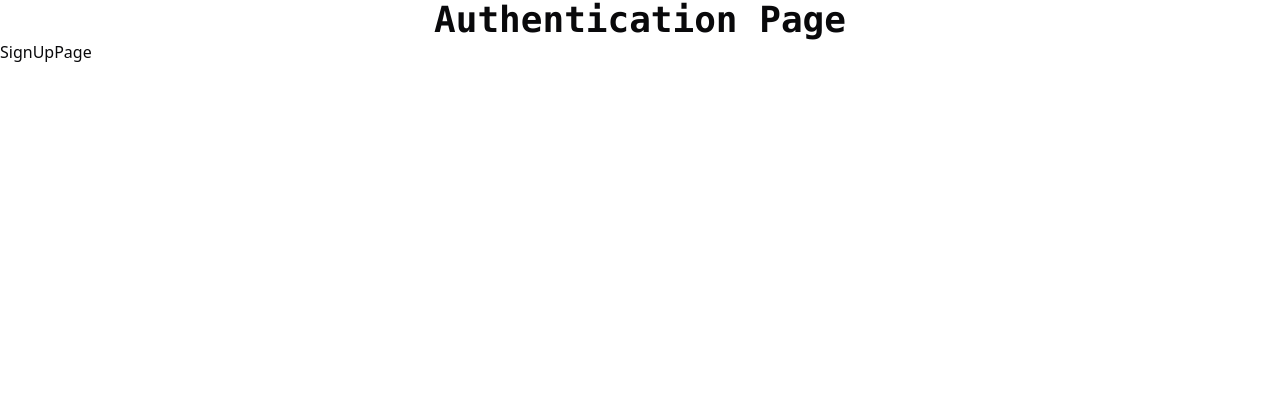
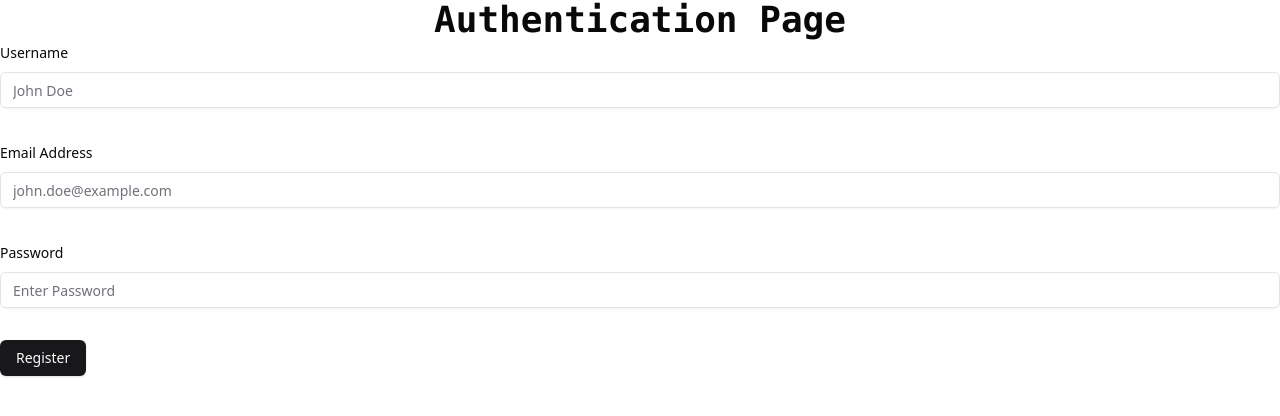
Before and after one commit to eedu7/ByteBlog, a Next.js app in the folder frontend/: page /sign-up in a window 1280 px wide. Shown: the top 416 px of the page. Built offline with nearby package versions, Linux system fonts and the light colour scheme.

Commit message:
MODIFY: modify and fixed the code, added the button to the register form

```diff
--- a/frontend/src/app/(auth)/sign-up/SignUpForm.tsx
+++ b/frontend/src/app/(auth)/sign-up/SignUpForm.tsx
@@ -1,3 +1,5 @@
+"use client";
+
 import { z } from "zod";
 
 import {
@@ -9,6 +11,7 @@ import {
     FormMessage,
 } from "@/components/ui/form";
 
+import { Button } from "@/components/ui/button";
 import { Input } from "@/components/ui/input";
 import { type registerFormSchema } from "@/features/auth/formSchema";
 import useFormSchema from "@/features/auth/useFormSchema";
@@ -72,6 +75,7 @@ const SignUpForm = () => {
                         </FormItem>
                     )}
                 />
+                <Button type="submit">Register</Button>
             </form>
         </Form>
     );
--- a/frontend/src/app/(auth)/sign-up/page.tsx
+++ b/frontend/src/app/(auth)/sign-up/page.tsx
@@ -1,5 +1,11 @@
+import SignUpForm from "./SignUpForm";
+
 const SignUpPage = () => {
-    return <div>SignUpPage</div>;
+    return (
+        <div>
+            <SignUpForm />
+        </div>
+    );
 };
 
 export default SignUpPage;
--- a/frontend/src/features/auth/useFormSchema.ts
+++ b/frontend/src/features/auth/useFormSchema.ts
@@ -1,7 +1,7 @@
 import { zodResolver } from "@hookform/resolvers/zod";
-
 import { useForm } from "react-hook-form";
 import { z } from "zod";
+
 import { loginFormSchema, registerFormSchema } from "./formSchema";
 
 const useFormSchema = () => {
```
